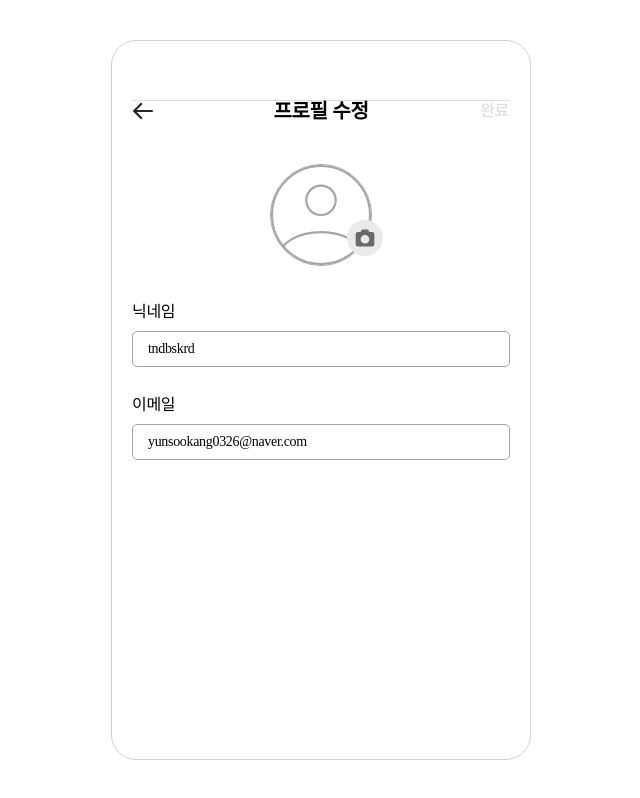
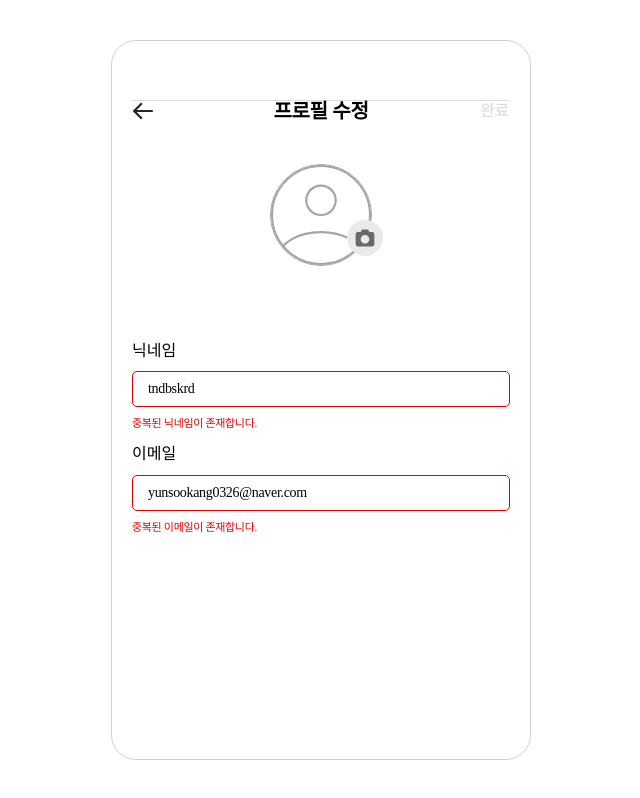
Before and after one commit to UMC-WEGO/WEGO_FE_React, a React (Vite) app in the folder WEGO_FE/: page /mypage/1/profile/modify in a window 1280 px wide. Shown: the whole page, without its empty margins (319-959 px from the left). Built offline with nearby package versions, Linux system fonts and the light colour scheme; a web font is replaced by a local one.

Commit message:
feat: 프로필 수정 닉네임, 이메일 유효성 검사

```diff
--- a/WEGO_FE/src/components/feat5/modify/Input.style.ts
+++ b/WEGO_FE/src/components/feat5/modify/Input.style.ts
@@ -1,6 +1,6 @@
 import styled from 'styled-components';
 
-export const InputContainer = styled.div`
+export const InputContainer = styled.div<{ error: boolean }>`
   display: flex;
   align-items: center;
   gap: 10px;
@@ -11,7 +11,7 @@ export const InputContainer = styled.div`
   height: 36px;
   margin: 11px 0px;
   opacity: 1;
-  border: 1px solid #a5a5a5;
+  border: 1px solid ${({ error }) => (error ? '#DC0000' : '#a5a5a5')};
 `;
 
 export const StyledInput = styled.input`
--- a/WEGO_FE/src/components/feat5/modify/Input.tsx
+++ b/WEGO_FE/src/components/feat5/modify/Input.tsx
@@ -4,15 +4,17 @@ export interface InputFieldProps {
   placeholder?: string;
   value: string;
   onChange: (e: React.ChangeEvent<HTMLInputElement>) => void;
+  error?: boolean;
 }
 
 const InputField: React.FC<InputFieldProps> = ({
   placeholder = '입력하세요.',
   value,
   onChange,
+  error = false,
 }) => {
   return (
-    <S.InputContainer>
+    <S.InputContainer error={error}>
       <S.StyledInput
         placeholder={placeholder}
         value={value}
--- a/WEGO_FE/src/components/feat5/modify/InputWrapper.tsx
+++ b/WEGO_FE/src/components/feat5/modify/InputWrapper.tsx
@@ -6,6 +6,7 @@ interface InputFieldWrapperProps {
   value: string;
   onChange: (e: React.ChangeEvent<HTMLInputElement>) => void;
   placeholder: string;
+  error?: string;
 }
 
 const InputFieldWrapper: React.FC<InputFieldWrapperProps> = ({
@@ -13,12 +14,21 @@ const InputFieldWrapper: React.FC<InputFieldWrapperProps> = ({
   value,
   onChange,
   placeholder,
+  error,
 }) => {
   return (
-    <S.InputContainer>
-      <h1>{label}</h1>
-      <InputField placeholder={placeholder} value={value} onChange={onChange} />
-    </S.InputContainer>
+    <S.InputWrapper>
+      <label>{label}</label>
+      <S.InputContainer>
+        <InputField
+          placeholder={placeholder}
+          value={value}
+          onChange={onChange}
+          error={!!error}
+        />
+        {error && <S.ErrorMessage>{error}</S.ErrorMessage>}
+      </S.InputContainer>
+    </S.InputWrapper>
   );
 };
 
--- a/WEGO_FE/src/pages/feat_5/mypage-profile-modify/MyProfileModifyPage.style.ts
+++ b/WEGO_FE/src/pages/feat_5/mypage-profile-modify/MyProfileModifyPage.style.ts
@@ -81,6 +81,7 @@ export const ProfileContainer = styled.div`
   justify-content: center;
   width: 100%;
   position: relative;
+  margin-bottom: 38px;
 `;
 
 export const ProfilePicButton = styled.button`
@@ -116,14 +117,12 @@ export const CameraButton = styled.button`
 export const InputWrapper = styled.div`
   display: flex;
   flex-direction: column;
-  margin-top: 38px;
-  gap: 27px;
+  margin-top: 19px;
 `;
 
 export const InputContainer = styled.div`
   height: 66px;
-  gap: 14px;
-
+  margin: 0px;
   h1 {
     margin: 0px;
     font-size: 16px;
@@ -135,3 +134,16 @@ export const InputContainer = styled.div`
     text-decoration-skip-ink: none;
   }
 `;
+
+export const ErrorMessage = styled.div`
+  height: 11px;
+  color: #dc0000;
+  font-size: 11px;
+  font-weight: 500;
+  line-height: 11px;
+  letter-spacing: -0.3199999928474426px;
+  text-align: left;
+  text-underline-position: from-font;
+  text-decoration-skip-ink: none;
+  margin-top: 0;
+`;
--- a/WEGO_FE/src/pages/feat_5/mypage-profile-modify/MyProfileModifyPage.tsx
+++ b/WEGO_FE/src/pages/feat_5/mypage-profile-modify/MyProfileModifyPage.tsx
@@ -5,6 +5,7 @@ import { users } from '../../../mocks/feat5/UserData';
 import Arrow from '../../../images/feat5/Arrow.svg';
 import InputFieldWrapper from '../../../components/feat5/modify/InputWrapper';
 import ProfilePicUpload from '../../../components/feat5/modify/ProfilePicUpload';
+import { validateInputs } from '../../../utils/feat5/validation';
 
 function MyProfileModifyPage() {
   const navigate = useNavigate();
@@ -14,16 +15,25 @@ function MyProfileModifyPage() {
   const [useremail, setUseremail] = useState(user?.useremail || '');
   const [profilePic, setProfilePic] = useState(user?.profilePic || '');
   const [isModified, setIsModified] = useState(false);
+  const [error, setError] = useState<{ username: string; useremail: string }>({
+    username: '',
+    useremail: '',
+  });
 
   useEffect(() => {
+    const errors = validateInputs(username, useremail, users, userId);
+    setError({
+      username: errors.username || '',
+      useremail: errors.useremail || '',
+    });
     setIsModified(
-      username.trim() !== '' &&
-        useremail.trim() !== '' &&
-        (username !== user?.username ||
-          useremail !== user?.useremail ||
+      !errors.username &&
+        !errors.useremail &&
+        (username.trim() !== user?.username ||
+          useremail.trim() !== user?.useremail ||
           profilePic !== user?.profilePic),
     );
-  }, [username, useremail, profilePic, user]);
+  }, [username, useremail, profilePic, user, userId]);
 
   const handleFileChange = (e: React.ChangeEvent<HTMLInputElement>) => {
     if (e.target.files && e.target.files[0]) {
@@ -31,6 +41,7 @@ function MyProfileModifyPage() {
       setProfilePic(newProfilePic);
     }
   };
+
   const handleProfilePictureClick = () => {
     const fileInput = document.querySelector(
       'input[type="file"]',
@@ -39,6 +50,7 @@ function MyProfileModifyPage() {
       fileInput.click();
     }
   };
+
   const handleSave = () => {
     // UserData 업데이트(로컬 데이터만 변경)
     if (user) {
@@ -77,12 +89,14 @@ function MyProfileModifyPage() {
           value={username}
           onChange={e => setUsername(e.target.value)}
           placeholder="닉네임을 입력하세요."
+          error={error.username}
         />
         <InputFieldWrapper
           label="이메일"
           value={useremail}
           onChange={e => setUseremail(e.target.value)}
           placeholder="이메일을 입력하세요."
+          error={error.useremail}
         />
       </S.InputWrapper>
     </S.Container>
--- /dev/null
+++ b/WEGO_FE/src/utils/feat5/validation.tsx
@@ -0,0 +1,54 @@
+// 본인 정보는 제외
+interface ValidationErrors {
+  username?: string;
+  useremail?: string;
+}
+
+export const validateUsername = (
+  username: string,
+  existingUsers: { userId: string; username: string }[],
+  currentUserId: string | undefined,
+): string | undefined => {
+  if (username.length > 10) {
+    return '닉네임은 10글자 이내로 작성해주세요.';
+  }
+  if (
+    existingUsers.some(
+      user => user.username === username && user.userId !== currentUserId,
+    )
+  ) {
+    return '중복된 닉네임이 존재합니다.';
+  }
+  return undefined;
+};
+
+export const validateUseremail = (
+  useremail: string,
+  existingUsers: { userId: string; useremail: string }[],
+  currentUserId: string | undefined,
+): string | undefined => {
+  const emailRegex = /^[^\s@]+@[^\s@]+\.[^\s@]+$/;
+  if (!emailRegex.test(useremail)) {
+    return '이메일 형식이 올바르지 않습니다.';
+  }
+  if (
+    existingUsers.some(
+      user => user.useremail === useremail && user.userId !== currentUserId,
+    )
+  ) {
+    return '중복된 이메일이 존재합니다.';
+  }
+  return undefined;
+};
+
+export const validateInputs = (
+  username: string,
+  useremail: string,
+  existingUsers: { userId: string; username: string; useremail: string }[],
+  currentUserId: string | undefined,
+): ValidationErrors => {
+  const errors: ValidationErrors = {};
+  errors.username = validateUsername(username, existingUsers, currentUserId);
+  errors.useremail = validateUseremail(useremail, existingUsers, currentUserId);
+  return errors;
+};
```
